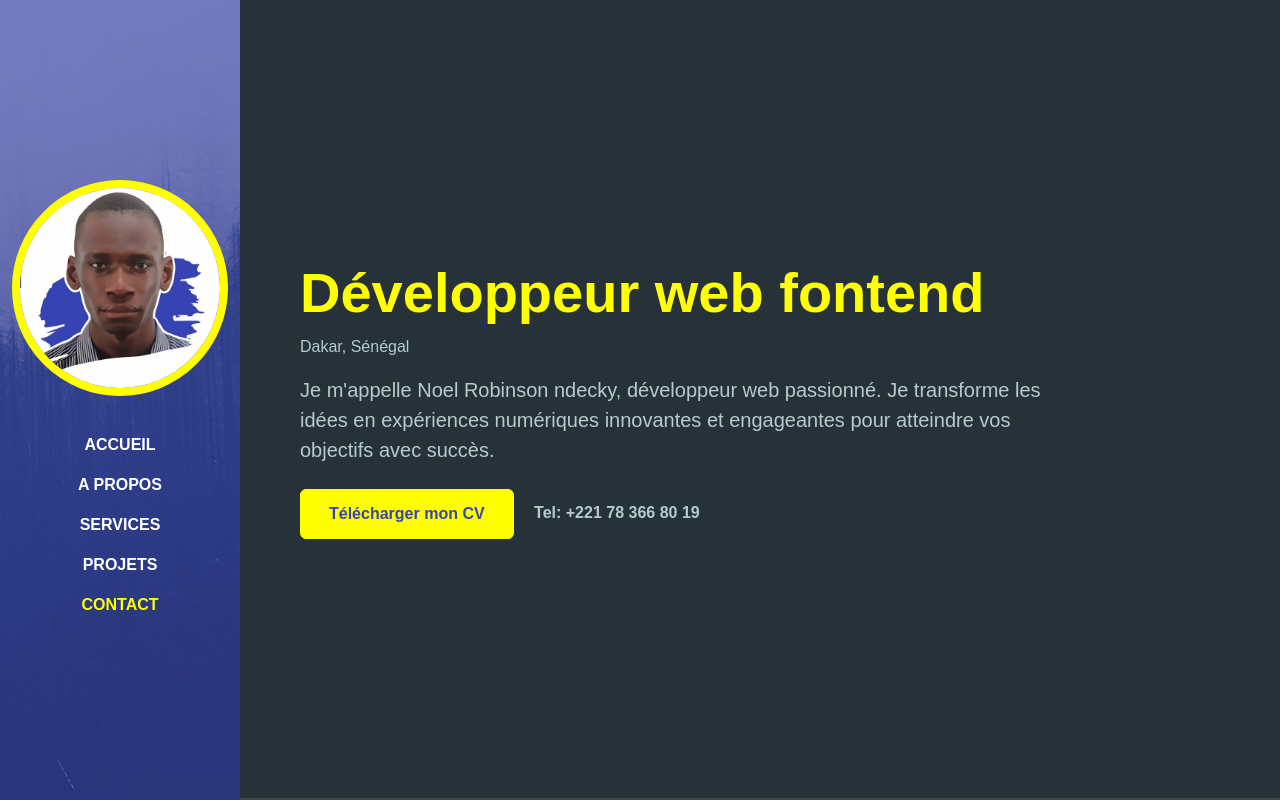
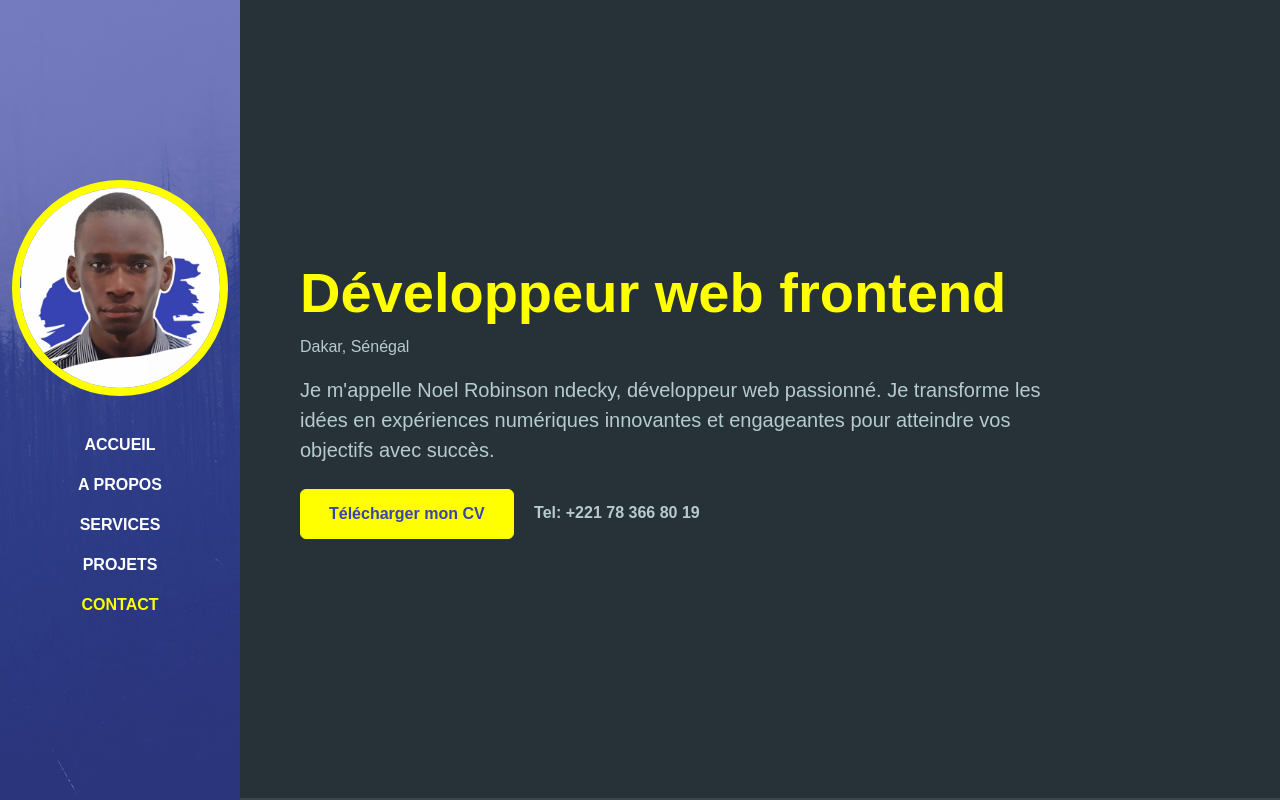
Before and after one commit to RobinsonNdeckyDev/CV-Robin, a plain HTML site: page index.html in a window 1280 px wide. Shown: the top 800 px of the page. Drawn offline with Linux system fonts and the light colour scheme; a web font is replaced by a local one.

Commit message:
rectification du mot frontend

```diff
--- a/index.html
+++ b/index.html
@@ -65,7 +65,7 @@
             <div class="container">
                 <div class="row">
                     <div class="col-lg-10">
-                        <h1 class="display-4 fw-bold" data-aos="fade-up"><span class="text-brand">Développeur web fontend</span></h1>
+                        <h1 class="display-4 fw-bold" data-aos="fade-up"><span class="text-brand">Développeur web frontend</span></h1>
                         <p>Dakar, Sénégal</p>
                         <p class="lead mt-2 mb-4" data-aos="fade-up" data-aos-delay="300">
                             Je m'appelle Noel Robinson ndecky, développeur web passionné. Je transforme les idées en expériences numériques innovantes et
```
